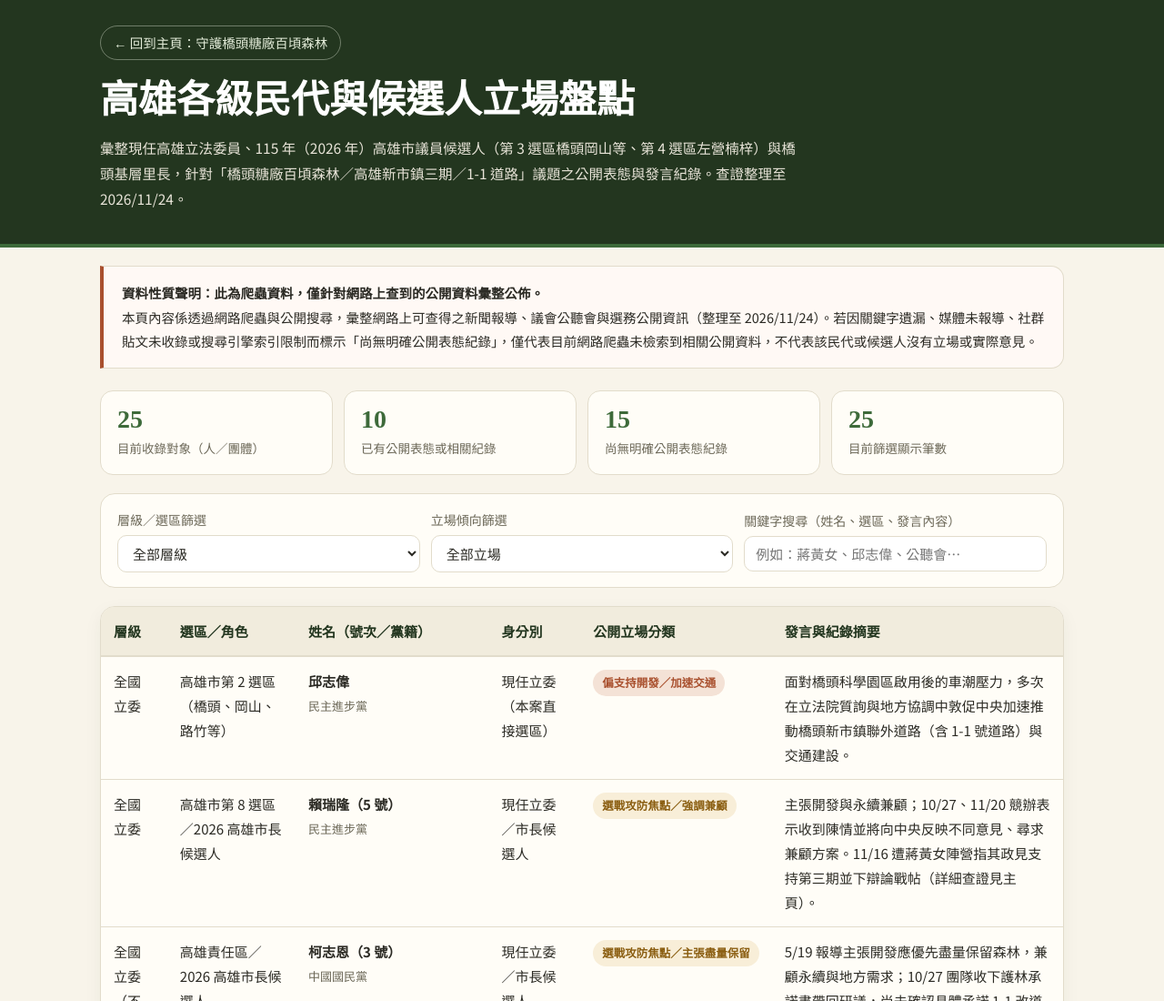
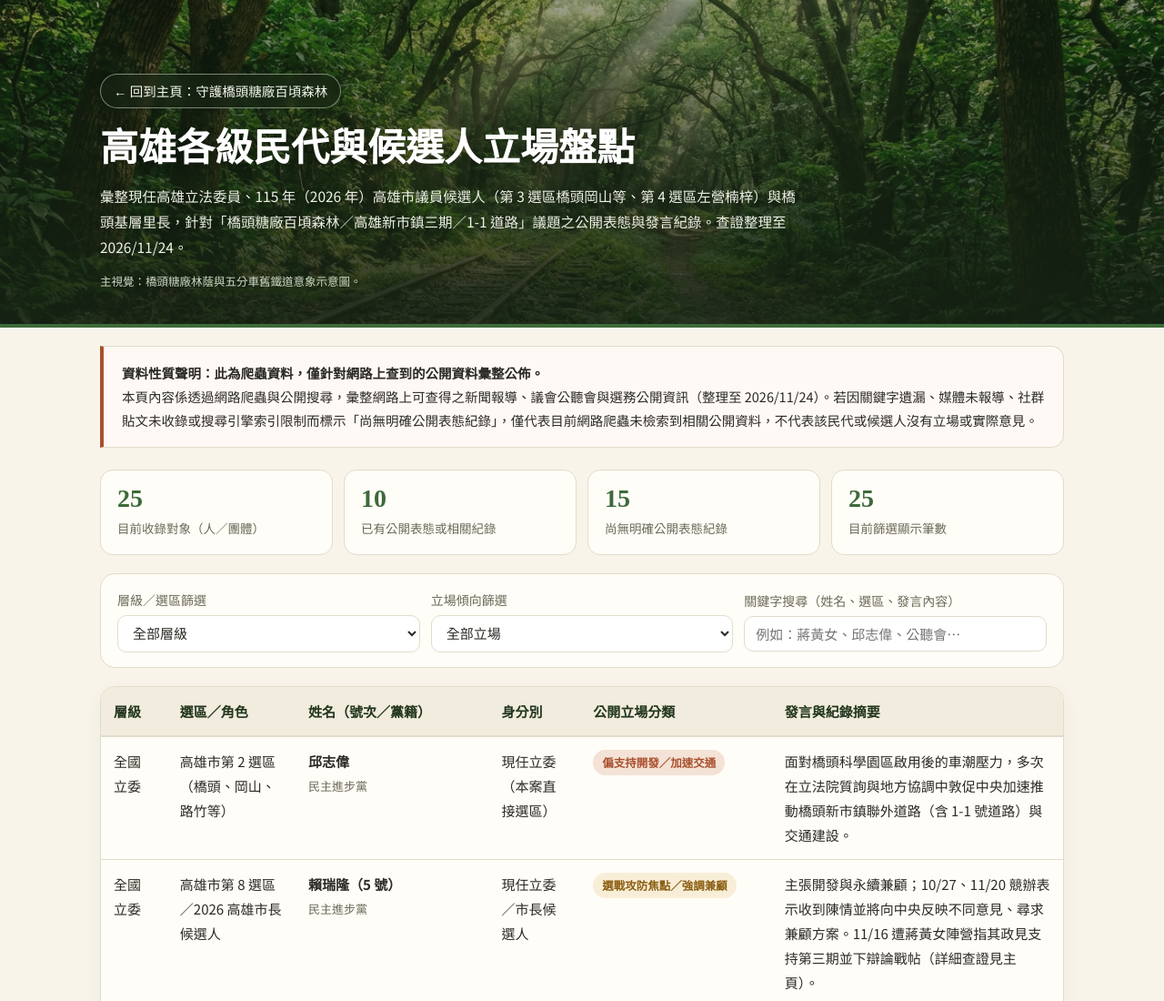
Before and after one commit to Maskywg/qiaotou-forest, a plain HTML site: page reps.html in a window 1280 px wide. Shown: the top 1100 px of the page at 91% size. Drawn offline with Linux system fonts and the light colour scheme.

Commit message:
為民代立場盤點專頁加上橋頭森林主視覺照片

```diff
--- a/reps.html
+++ b/reps.html
@@ -27,11 +27,14 @@ body{margin:0;background:var(--bg);color:var(--ink);font-family:"Noto Sans TC",s
 a{color:var(--green)}
 .wrap{max-width:1100px;margin:0 auto;padding:0 20px}
 
-header.top{background:var(--deep);color:#fff;padding:28px 0 36px;border-bottom:4px solid var(--green)}
-.back{display:inline-flex;align-items:center;gap:6px;color:#e3ecd9;text-decoration:none;font-size:14.5px;border:1px solid rgba(227,236,217,.4);padding:5px 14px;border-radius:99px;margin-bottom:16px}
-.back:hover{background:rgba(255,255,255,.1)}
-header.top h1{font-family:"Noto Serif TC",serif;font-weight:900;font-size:clamp(26px,4vw,42px);line-height:1.35;margin:0 0 10px}
-header.top p{margin:0;color:#e8e4d8;max-width:780px;font-size:15.5px}
+header.top{position:relative;min-height:360px;display:flex;align-items:flex-end;background:var(--deep) url(img/reps-hero-forest.jpg) center 45%/cover no-repeat;color:#fff;padding:48px 0 36px;border-bottom:4px solid var(--green)}
+header.top::before{content:"";position:absolute;inset:0;background:linear-gradient(180deg,rgba(24,38,21,.42) 0%,rgba(24,38,21,.68) 55%,rgba(22,35,20,.9) 100%)}
+header.top .wrap{position:relative;z-index:1;width:100%}
+.back{display:inline-flex;align-items:center;gap:6px;color:#f4f8ee;background:rgba(24,38,21,.55);backdrop-filter:blur(4px);text-decoration:none;font-size:14.5px;border:1px solid rgba(227,236,217,.5);padding:5px 14px;border-radius:99px;margin-bottom:16px}
+.back:hover{background:rgba(255,255,255,.18)}
+header.top h1{font-family:"Noto Serif TC",serif;font-weight:900;font-size:clamp(26px,4vw,42px);line-height:1.35;margin:0 0 10px;text-shadow:0 2px 12px rgba(0,0,0,.35)}
+header.top p{margin:0;color:#eef2e6;max-width:780px;font-size:15.5px;text-shadow:0 1px 6px rgba(0,0,0,.3)}
+.hero-cap{margin-top:12px!important;font-size:12.5px!important;color:#cdd8c4!important}
 
 .stats{display:grid;grid-template-columns:repeat(auto-fit,minmax(170px,1fr));gap:12px;margin:24px 0 20px}
 .stat-card{background:var(--paper);border:1px solid var(--line);border-radius:14px;padding:14px 18px}
@@ -73,6 +76,7 @@ footer{padding:24px 0 40px;text-align:center;font-size:13.5px;color:var(--muted)
     <a class="back" href="index.html">← 回到主頁：守護橋頭糖廠百頃森林</a>
     <h1>高雄各級民代與候選人立場盤點</h1>
     <p>彙整現任高雄立法委員、115 年（2026 年）高雄市議員候選人（第 3 選區橋頭岡山等、第 4 選區左營楠梓）與橋頭基層里長，針對「橋頭糖廠百頃森林／高雄新市鎮三期／1-1 道路」議題之公開表態與發言紀錄。查證整理至 2026/11/24。</p>
+    <p class="hero-cap">主視覺：橋頭糖廠林蔭與五分車舊鐵道意象示意圖。</p>
   </div>
 </header>
 
```
Also changed, not shown: img/reps-hero-forest.jpg (added).
